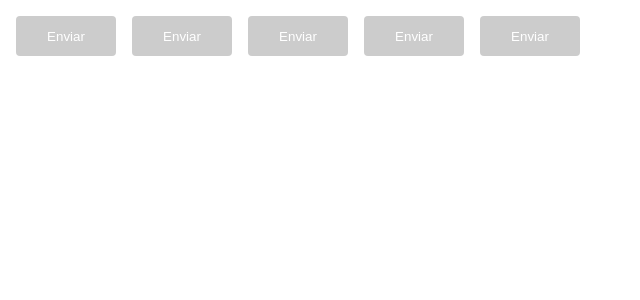
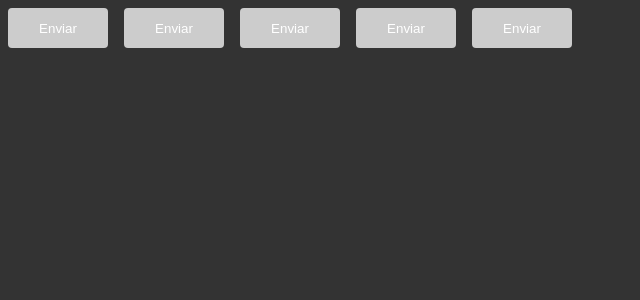
Before and after one commit to ThiLourenco/ignite-timer, a React (Vite) app: page / in a window 1280 px wide. Shown: the top 300 px of the page, without its empty margins (0-640 px from the left). Built offline with nearby package versions, Linux system fonts and the light colour scheme.

Commit message:
styled global

```diff
--- a/src/App.tsx
+++ b/src/App.tsx
@@ -1,5 +1,6 @@
 import { ThemeProvider } from 'styled-components';
 import { Button } from './components/Button';
+import { GlobalStyle } from './global';
 
 import { defaultTheme } from './styles/themes/default';
 
@@ -11,6 +12,8 @@ export function App() {
     <Button variant='success' />
     <Button variant='danger' />
     <Button />
+
+    <GlobalStyle />
     </ThemeProvider>
   );
 }
--- /dev/null
+++ b/src/global.ts
@@ -0,0 +1,15 @@
+import { createGlobalStyle } from "styled-components";
+
+export const GlobalStyle = createGlobalStyle`
+  * {
+    margin: 0;
+    padding: 0;
+    box-sizing: border-box;
+  }
+
+  body {
+    background: #333;
+    color: #fff
+  }
+
+`;
```
